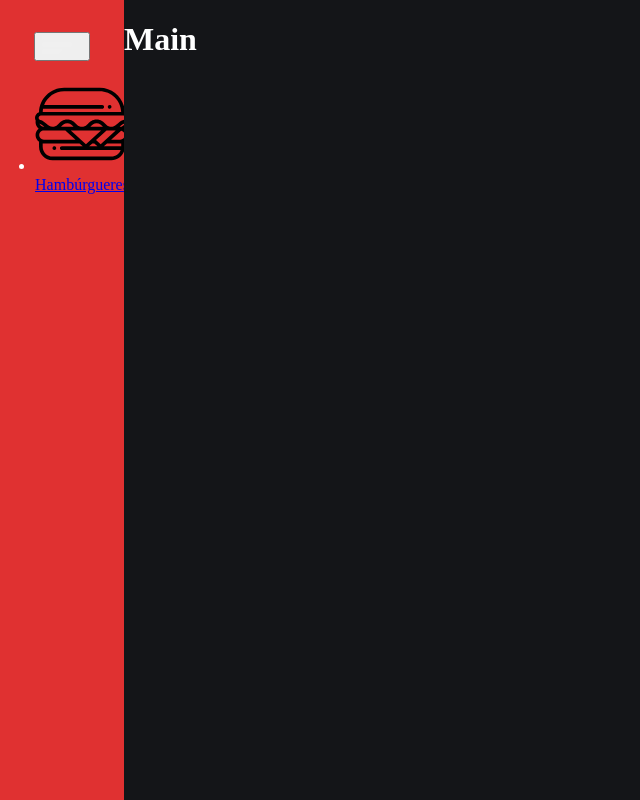
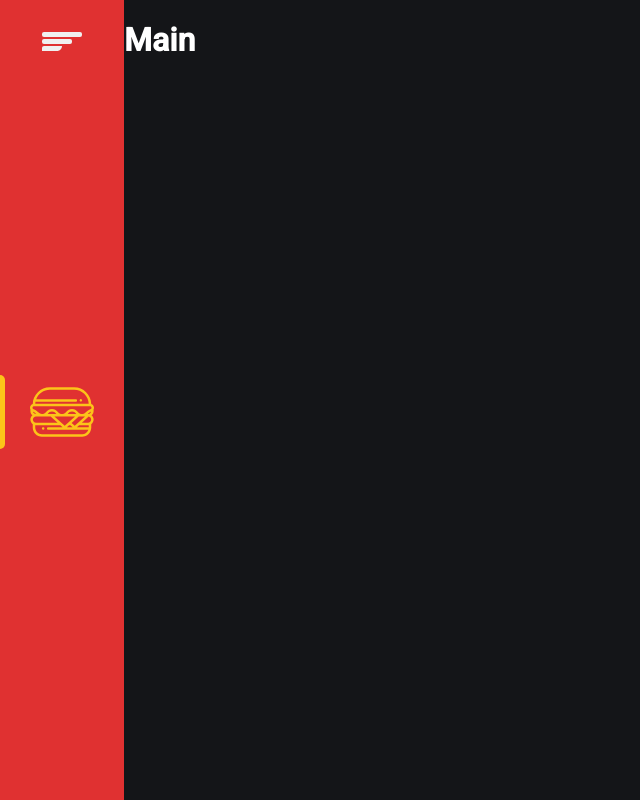
Before and after one commit to Alexandreferreiracampos/food-commerce, a React (Create React App) app: page / in a window 1280 px wide. Shown: the whole page, without its empty margins (0-640 px from the left). Built offline with nearby package versions, Linux system fonts and the light colour scheme.

Commit message:
Ajustando o estilo de navegação

```diff
--- a/public/index.html
+++ b/public/index.html
@@ -5,11 +5,11 @@
     <link rel="icon" href="%PUBLIC_URL%/favicon.ico" />
     <meta name="viewport" content="width=device-width, initial-scale=1" />
     <meta name="theme-color" content="#F83600" />
-    <meta name="description" content="Templade Dev Samurai de aplicação React" />
+    <meta name="description" content="Aplicação de pedidos de comida online." />
     <link rel="preconnect" href="https://fonts.googleapis.com" />
     <link rel="preconnect" href="https://fonts.gstatic.com" crossorigin />
     <link
-      href="https://fonts.googleapis.com/css2?family=IBM+Plex+Mono&family=IBM+Plex+Sans:wght@600;700&family=Open+Sans:wght@400;600&display=swap"
+      href="https://fonts.googleapis.com/css2?family=Roboto:wght@400;500&display=swap"
       rel="stylesheet"
     />
     <link rel="apple-touch-icon" href="%PUBLIC_URL%/logo192.png" />
@@ -27,7 +27,7 @@
       work correctly both with client-side routing and a non-root public URL.
       Learn how to configure a non-root public URL by running `npm run build`.
     -->
-    <title>Aplicação React</title>
+    <title>Food Commerce</title>
   </head>
   <body>
     <noscript>
--- a/src/components/SiderBar/index.tsx
+++ b/src/components/SiderBar/index.tsx
@@ -12,7 +12,7 @@
             <nav>
                 <ul>
                     <li>
-                        <a href="#">
+                        <a href="#" className="active">
                             <BurgerIcon/>
                             <span>Hambúrgueres</span>
                         </a>
--- a/src/components/SiderBar/styles.ts
+++ b/src/components/SiderBar/styles.ts
@@ -1,11 +1,85 @@
 import styled from 'styled-components'
 
 export const Container = styled.aside`
-background-color: ${({theme})=>theme.colors.red};
+  background-color: ${({ theme }) => theme.colors.red};
+
   width: 7.75rem;
+
   padding: 2rem 0;
   overflow: hidden;
+
   display: flex;
   flex-direction: column;
   align-items: center;
+
+  button {
+    background: none;
+    width: 100%;
+    border: none;
+  }
+
+  nav {
+    flex: 1;
+    width: 100%;
+    height: 100%;
+
+    ul {
+      height: 100%;
+      display: flex;
+      flex-direction: column;
+      justify-content: center;
+      gap: 1.5rem;
+    }
+
+    li {
+      a {
+        width: fit-content;
+        position: relative;
+        padding-left: 1.875rem;
+        padding-right: 1.875rem;
+
+        display: flex;
+        align-items: center;
+        gap: 2rem;
+
+        svg {
+          fill: ${({ theme }) => theme.colors.white};
+          width: 4rem;
+          height: 4rem;
+          transition: fill 0.3s;
+        }
+
+        span {
+          font-size: 1rem;
+          font-weight: 500;
+          transition: color 0.3s;
+        }
+
+        &.active {
+          &::after {
+            content: '';
+            position: absolute;
+            left: 0;
+            top: 50%;
+            bottom: 0;
+            transform: translateY(-50%);
+
+            background-color: ${({ theme }) => theme.colors.yellow};
+            width: 5px;
+            height: calc(100% + 10px);
+
+            border-radius: 0 5px 5px 0;
+          }
+
+          svg {
+            fill: ${({ theme }) => theme.colors.yellow};
+          }
+
+          span {
+            color: ${({ theme }) => theme.colors.yellow};
+          }
+        }
+      }
+    }
+  }
 `
--- a/src/styles/global.ts
+++ b/src/styles/global.ts
@@ -1,12 +1,46 @@
 import { createGlobalStyle } from 'styled-components'
 
 export const GlobalStyle = createGlobalStyle`
-  html, body, #root {
-    min-height: 100%;
+  * {
+    margin: 0;
+    padding: 0;
+    box-sizing: border-box;
   }
+
+  html {
+    @media (max-width: 1080px) {
+      font-size: 93.75%;
+    }
+    @media (max-width: 720px) {
+      font-size: 87.5%;
+    }
+  }
+
   body {
-    background: ${(props) => props.theme.colors.gray900};
-    color: ${(props) => props.theme.colors.white};
+    background: ${({ theme }) => theme.colors.gray900};
+    -webkit-font-smoothing: antialiased;
+    color: ${({ theme }) => theme.colors.white};
+  }
 
+  body,
+  input,
+  select,
+  textarea,
+  button {
+    font: 400 1rem 'Roboto', Helvetica, Arial, sans-serif;
+  }
+
+  a {
+    color: inherit;
+    text-decoration: none;
+  }
+
+  button {
+    cursor: pointer;
+  }
+
+  ul,
+  li {
+    list-style: none;
   }
 `
```
Lines whose indentation alone changed are shown as unchanged.
